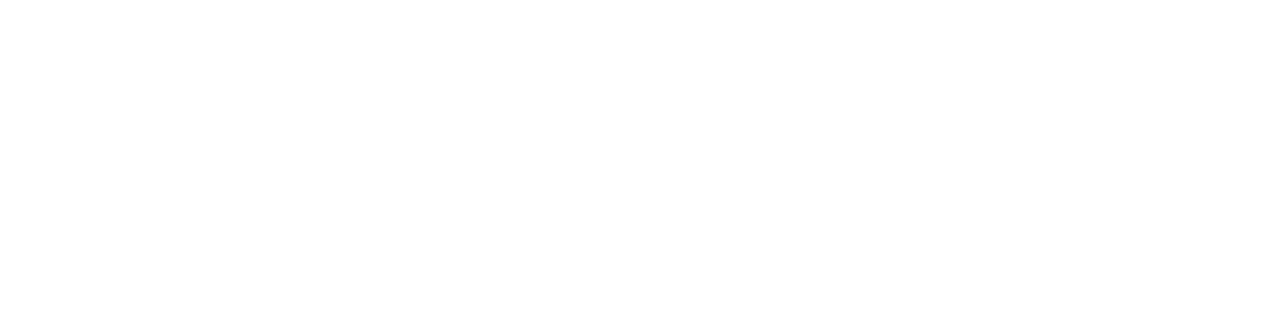
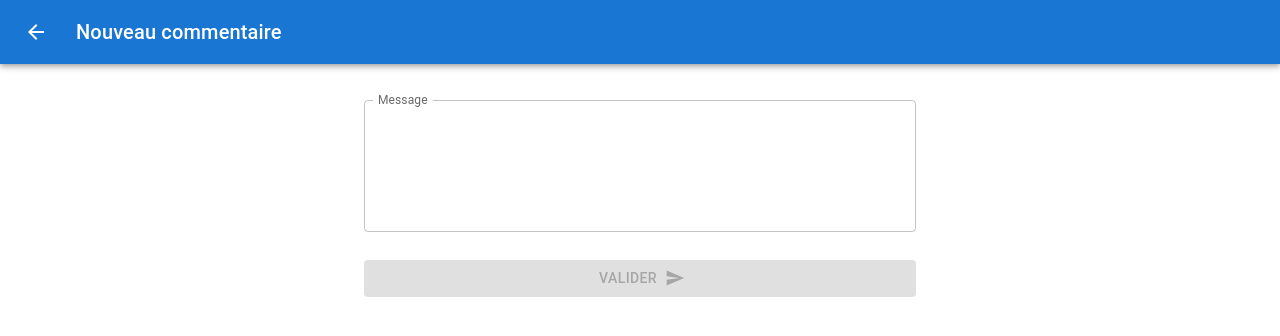
Before and after one commit to a-joyeux/ocr-p07, a React (Create React App) app in the folder frontend/: page /comment/new in a window 1280 px wide. Before the commit this address had no page. Shown: the top 336 px of the page. Built offline with nearby package versions, Linux system fonts and the light colour scheme.

Commit message:
AddComment

```diff
--- a/frontend/package.json
+++ b/frontend/package.json
@@ -7,12 +7,15 @@
     "@emotion/styled": "^11.8.1",
     "@mui/icons-material": "^5.5.0",
     "@mui/material": "^5.5.0",
+    "@react-navigation/native": "^6.0.10",
     "@testing-library/jest-dom": "^5.16.2",
     "@testing-library/react": "^12.1.3",
     "@testing-library/user-event": "^13.5.0",
     "axios": "^0.26.1",
     "react": "^17.0.2",
     "react-dom": "^17.0.2",
+    "react-native-safe-area-context": "^4.2.5",
+    "react-native-screens": "^3.13.1",
     "react-router-dom": "^6.2.2",
     "react-scripts": "5.0.0",
     "web-vitals": "^2.1.4"
--- a/frontend/src/components/AppBar.js
+++ b/frontend/src/components/Bars/AddCommentBar.js
@@ -4,17 +4,14 @@
 import Toolbar from '@mui/material/Toolbar';
 import Typography from '@mui/material/Typography';
 import IconButton from '@mui/material/IconButton';
-import PostModal from '../components/PostModal';
-import LogoutIcon from '@mui/icons-material/Logout';
+import ArrowBackIcon from '@mui/icons-material/ArrowBack';
 import { useNavigate } from 'react-router-dom';
-import AuthService from '../services/auth';
 
-export default function TopBar(title, reload) {
+export default function AddCommentBar(title) {
   let navigate = useNavigate();
 
   const handleClickOpen = () => {
-    AuthService.logout();
-    navigate('/', { replace: true });
+    navigate(-1);
   };
   return (
     <Box sx={{ flexGrow: 1 }}>
@@ -28,12 +25,11 @@
             aria-label='menu'
             sx={{ mr: 2 }}
           >
-            <LogoutIcon />
+            <ArrowBackIcon />
           </IconButton>
           <Typography variant='h6' component='div' sx={{ flexGrow: 1 }}>
             <>{title}</>
           </Typography>
-          {PostModal(reload)}
         </Toolbar>
       </AppBar>
     </Box>
--- /dev/null
+++ b/frontend/src/components/Bars/AppBar.js
@@ -0,0 +1,41 @@
+import * as React from 'react';
+import AppBar from '@mui/material/AppBar';
+import Box from '@mui/material/Box';
+import Toolbar from '@mui/material/Toolbar';
+import Typography from '@mui/material/Typography';
+import IconButton from '@mui/material/IconButton';
+import PostModal from '../PostModal';
+import LogoutIcon from '@mui/icons-material/Logout';
+import { useNavigate } from 'react-router-dom';
+import AuthService from '../../services/auth';
+
+export default function TopBar(title, reload) {
+  let navigate = useNavigate();
+
+  const handleClickOpen = () => {
+    AuthService.logout();
+    navigate('/', { replace: true });
+  };
+  return (
+    <Box sx={{ flexGrow: 1 }}>
+      <AppBar position='static'>
+        <Toolbar>
+          <IconButton
+            onClick={handleClickOpen}
+            size='large'
+            edge='start'
+            color='inherit'
+            aria-label='menu'
+            sx={{ mr: 2 }}
+          >
+            <LogoutIcon />
+          </IconButton>
+          <Typography variant='h6' component='div' sx={{ flexGrow: 1 }}>
+            <>{title}</>
+          </Typography>
+          {PostModal(reload)}
+        </Toolbar>
+      </AppBar>
+    </Box>
+  );
+}
--- /dev/null
+++ b/frontend/src/components/Bars/CommentBar.js
@@ -0,0 +1,40 @@
+import * as React from 'react';
+import AppBar from '@mui/material/AppBar';
+import Box from '@mui/material/Box';
+import Toolbar from '@mui/material/Toolbar';
+import Typography from '@mui/material/Typography';
+import IconButton from '@mui/material/IconButton';
+import ArrowBackIcon from '@mui/icons-material/ArrowBack';
+import { useNavigate } from 'react-router-dom';
+import AddCircleIcon from '@mui/icons-material/AddCircle';
+import { useLocation } from 'react-router-dom';
+
+export default function CommentBar(title) {
+  let navigate = useNavigate();
+  const query = useLocation().search;
+  const postId = new URLSearchParams(query).get('postId');
+  const goBack = () => {
+    navigate('/home');
+  };
+
+  const goToAddComment = () => {
+    navigate('/comment/new?postId=' + postId);
+  };
+  return (
+    <Box sx={{ flexGrow: 1 }}>
+      <AppBar position='static'>
+        <Toolbar>
+          <IconButton onClick={goBack} size='large' edge='start' color='inherit' aria-label='menu' sx={{ mr: 2 }}>
+            <ArrowBackIcon />
+          </IconButton>
+          <Typography variant='h6' component='div' sx={{ flexGrow: 1 }}>
+            <>{title}</>
+          </Typography>
+          <IconButton sx={{ color: 'white' }} onClick={goToAddComment} aria-label='nouveau'>
+            <AddCircleIcon />
+          </IconButton>
+        </Toolbar>
+      </AppBar>
+    </Box>
+  );
+}
--- a/frontend/src/components/Comment.js
+++ b/frontend/src/components/Comment.js
@@ -3,13 +3,29 @@
 import RemoveCircleOutlineIcon from '@mui/icons-material/RemoveCircleOutline';
 import IconButton from '@mui/material/IconButton';
 import AuthService from '../services/auth';
+import { useLocation } from 'react-router-dom';
+import { useState, useEffect } from 'react';
 import CommentService from '../services/comment';
 
 const isVisible = (isAdmin, isOwner) => {
   return isAdmin || isOwner == true ? 'inline' : 'none';
 };
 
-function Comment(comments, reload) {
+function Comment(postId) {
+  const [comments, setComments] = useState([]);
+  const [refresh, setRefresh] = useState(0);
+
+
+  const reload = () => {
+    setRefresh(refresh + 1);
+  };
+
+  useEffect(() => {
+    CommentService.getComment(postId).then((res) => {
+      setComments(res.data);
+    });
+  }, [refresh]);
+
   const deleteComment = (e) => {
     const id = e.target.getAttribute('data-id');
     CommentService.deleteComment(id).then((res) => {
@@ -17,7 +33,6 @@
       return JSON.stringify(res);
     });
   };
-
   if (comments.length > 0) {
     return (
       <div className='comment-list'>
@@ -55,6 +70,8 @@
           })}
       </div>
     );
+  } else {
+    return <span>Aucun commentaire</span>;
   }
 }
 
--- a/frontend/src/components/CommentInput.js
+++ /dev/null
@@ -1,60 +0,0 @@
-import * as React from 'react';
-import './styles/CommentInput.scss';
-import TextField from '@mui/material/TextField';
-import CommentService from '../services/comment';
-import Dialog from '@mui/material/Dialog';
-import DialogActions from '@mui/material/DialogActions';
-import DialogContent from '@mui/material/DialogContent';
-import DialogTitle from '@mui/material/DialogTitle';
-import Button from '@mui/material/Button';
-import Snackbar from '@mui/material/Snackbar';
-import { useState } from 'react';
-
-function CommentInput(postId, reload, openStatus, openAction, openAlert, alertMessage) {
-  const [content, setContent] = useState('');
-  const handleClose = () => {
-    openAction(false);
-  };
-  return (
-    <>
-      <Dialog maxWidth='md' fullWidth={true} open={openStatus} onClose={handleClose}>
-        <DialogTitle>Nouveau commentaire</DialogTitle>
-        <DialogContent>
-          <TextField
-            onChange={(e) => setContent(e.target.value)}
-            value={content}
-            margin='normal'
-            autoFocus
-            id='content'
-            label='Message'
-            type=''
-            fullWidth
-            variant='outlined'
-            autoComplete='off'
-            multiline
-            minRows={2}
-          />
-        </DialogContent>
-        <DialogActions>
-          <Button onClick={handleClose}>Annuler</Button>
-          <Button
-            onClick={(event) => {
-              CommentService.addComment(content, postId).then((res) => {
-                alertMessage = res.data.message;
-                openAlert = true;
-                openAction(false);
-                setContent('');
-                reload();
-              });
-            }}
-            disabled={content ? false : true}
-          >
-            Valider
-          </Button>
-        </DialogActions>
-      </Dialog>
-    </>
-  );
-}
-
-export default CommentInput;
--- a/frontend/src/components/FormSignUp.js
+++ b/frontend/src/components/FormSignUp.js
@@ -4,7 +4,6 @@
 import Box from '@mui/material/Box';
 import EmailIcon from '@mui/icons-material/Email';
 import LockIcon from '@mui/icons-material/Lock';
-import SendIcon from '@mui/icons-material/Send';
 import Button from '@mui/material/Button';
 import Alert from '@mui/material/Alert';
 import { useNavigate } from 'react-router-dom';
--- a/frontend/src/index.js
+++ b/frontend/src/index.js
@@ -5,6 +5,8 @@
 import { BrowserRouter, Routes, Route } from 'react-router-dom';
 import HomePage from './views/HomePage';
 import SignUpPage from './views/SignUpPage';
+import CommentPage from './views/CommentPage';
+import AddCommentPage from './views/AddCommentPage';
 
 ReactDOM.render(
   <React.StrictMode>
@@ -13,6 +15,8 @@
         <Route path='/' element={<App />} />
         <Route path='/home' element={<HomePage />} />
         <Route path='/signup' element={<SignUpPage />} />
+        <Route path='/comment' element={<CommentPage />} />
+        <Route path='/comment/new' element={<AddCommentPage />} />
       </Routes>
     </BrowserRouter>
   </React.StrictMode>,
--- a/frontend/src/services/comment.js
+++ b/frontend/src/services/comment.js
@@ -8,8 +8,13 @@
   return axiosInstance.post('/api/comment/', { content: content, postId: postId });
 };
 
+const getComment = (postId) => {
+  return axiosInstance.get('/api/comment?postId=' + postId);
+};
+
 const CommentService = {
   deleteComment,
   addComment,
+  getComment,
 };
 export default CommentService;
--- /dev/null
+++ b/frontend/src/views/AddCommentPage.js
@@ -0,0 +1,69 @@
+import * as React from 'react';
+import { useNavigate } from 'react-router-dom';
+import { useState } from 'react';
+import TextField from '@mui/material/TextField';
+import Alert from '@mui/material/Alert';
+import Box from '@mui/material/Box';
+import Button from '@mui/material/Button';
+import { useLocation } from 'react-router-dom';
+import Container from '@mui/material/Container';
+import SendIcon from '@mui/icons-material/Send';
+import AddCommentBar from '../components/Bars/AddCommentBar';
+import CommentService from '../services/comment';
+
+function AddCommentPage() {
+  let navigate = useNavigate();
+  const [content, setContent] = useState('');
+  const [error, setError] = useState([]);
+  const query = useLocation().search;
+  const postId = new URLSearchParams(query).get('postId');
+  var visibilityState = error.length > 0 ? 'visible' : 'hidden';
+
+  return (
+    <>
+      {AddCommentBar('Nouveau commentaire', postId)}
+      <Container className='container' maxWidth='sm'>
+        <Box className='formSignUp'>
+          <TextField
+            id='content'
+            size='small'
+            label='Message'
+            margin='normal'
+            type='message'
+            value={content}
+            rows={5}
+            onChange={(e) => setContent(e.target.value)}
+            InputLabelProps={{ shrink: true }}
+            variant='outlined'
+            multiline
+          />
+          <Button
+            onClick={(event) => {
+              event.preventDefault();
+              CommentService.addComment(content, postId)
+                .then((response) => {
+                  navigate('/comment?postId=' + postId);
+                })
+                .catch((err) => {
+                  setError(err.response.data.message);
+                });
+            }}
+            disabled={content ? false : true}
+            type='submit'
+            sx={{ mt: '20px' }}
+            variant='contained'
+            endIcon={<SendIcon />}
+          >
+            Valider
+          </Button>
+
+          <Alert style={{ visibility: visibilityState }} severity='error'>
+            {error}
+          </Alert>
+        </Box>
+      </Container>
+    </>
+  );
+}
+
+export default AddCommentPage;
--- /dev/null
+++ b/frontend/src/views/CommentPage.js
@@ -0,0 +1,20 @@
+import * as React from 'react';
+import Container from '@mui/material/Container';
+import CommentBar from '../components/Bars/CommentBar';
+import Comment from '../components/Comment';
+import { useLocation } from 'react-router-dom';
+
+function CommentPage() {
+  const query = useLocation().search;
+  const postId = new URLSearchParams(query).get('postId');
+  return (
+    <>
+      {CommentBar('Commentaires', postId)}
+      <Container className='container' maxWidth='sm'>
+        {Comment(postId)}
+      </Container>
+    </>
+  );
+}
+
+export default CommentPage;
```
Also changed, not shown: frontend/src/views/HomePage.js (+3 -10 lines), 2 other files (tests, documents, lock files or other folders).
